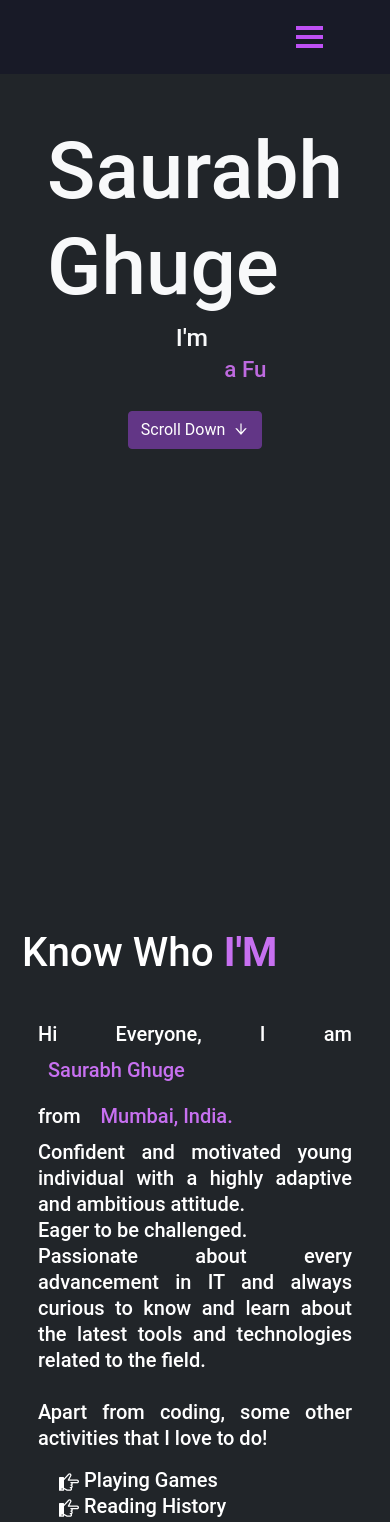
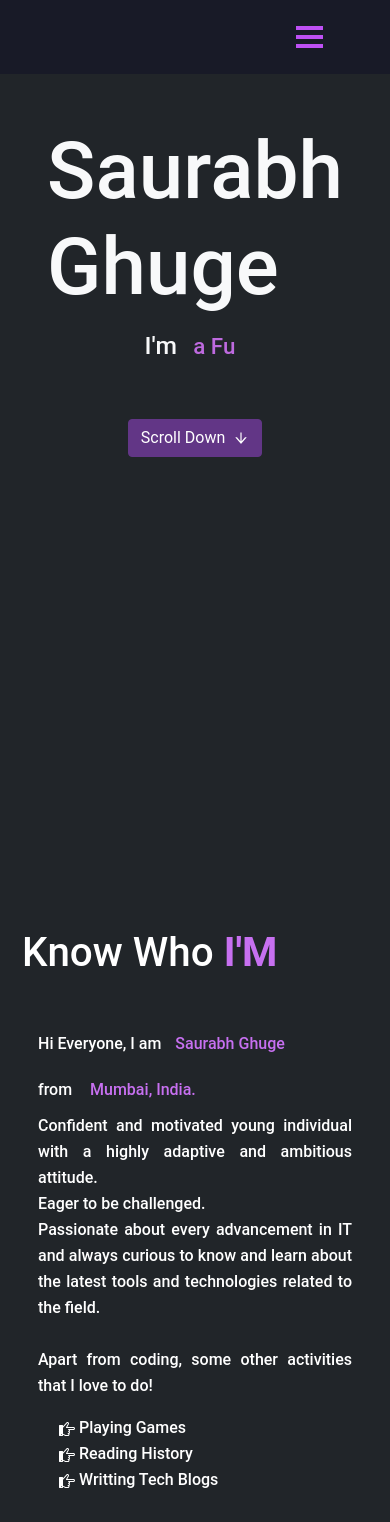
Before and after one commit to saurabhghuge/saurabhg_portfolio, a React (Create React App) app: page /about in a window 390 px wide. Shown: the top 1522 px of the page. Built offline with nearby package versions, Linux system fonts and the light colour scheme.

Commit message:
mobile view support

```diff
--- a/src/components/Blogs/Blogs.js
+++ b/src/components/Blogs/Blogs.js
@@ -18,7 +18,7 @@ const Blogs = () => {
             <div className='container'>
                 <br></br>
                 <br></br>
-                <h1 className="text-start text-dark sectiontopmargin">
+                <h1 className="text-start text-light sectiontopmargin">
                     Blogs
                 </h1>
                 <br></br>
--- a/src/components/Navbar/Navbar.css
+++ b/src/components/Navbar/Navbar.css
@@ -302,7 +302,7 @@ html {
     .Typewriter__wrapper {
       font-size: 1.4em !important;
       font-weight: 500 !important;
-      position: absolute !important;
+      /* position: absolute !important; */
     }
     .Typewriter__cursor {
       display: none !important;
@@ -418,7 +418,9 @@ html {
   .footer-body {
     text-align: center !important;
   }
-
+  .blockquote {
+    font-size: 1.25rem;
+  }
   @media (max-width: 767px) {
     .footer-copywright {
       text-align: center !important;
@@ -426,6 +428,10 @@ html {
 
     .footer-body {
       text-align: center !important;
+    }
+
+    .blockquote {
+      font-size: 1rem;
     }
   }
 
--- a/src/components/Projects/Projects.js
+++ b/src/components/Projects/Projects.js
@@ -37,7 +37,7 @@ const Projects = () => {
             <div className='container '>
             <br></br>
             <br></br>
-                <h1 className="text-start text-dark sectiontopmargin">
+                <h1 className="text-start text-light sectiontopmargin">
                     Projects
                 </h1>
                 <br></br>
```
